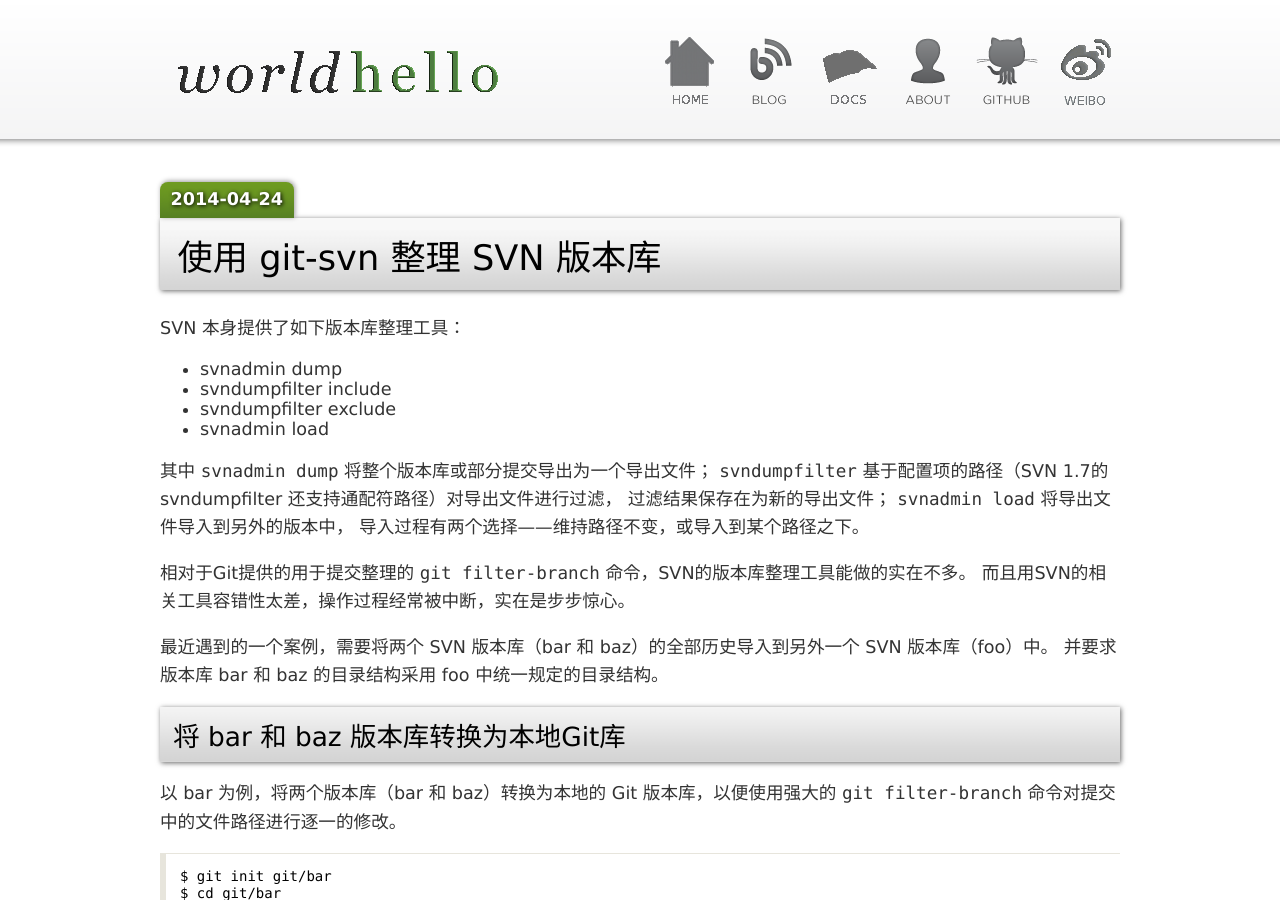
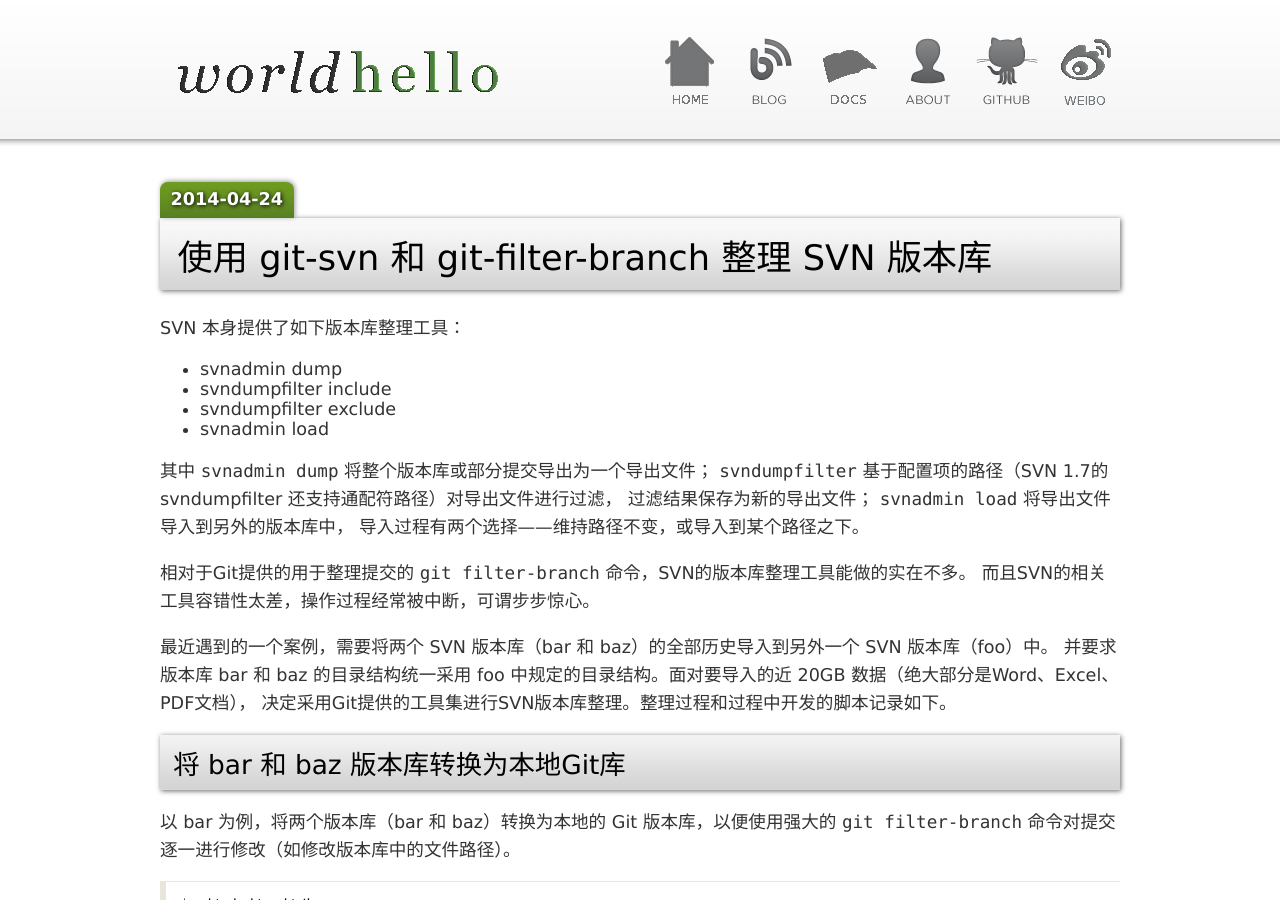
Before and after one commit to gotgit/gotgit.github.com, a Jekyll site: the page built from _posts/2014-04-24-svn-migrate-with-git-svn.md, in a window 1280 px wide and 900 px high. Built offline with Jekyll 4.4.1, drawn with Linux system fonts in a browser that asks for light colours; Markdown is read by kramdown in place of the engine named in the settings; comment, search, counter and statistics services are not loaded; some of the changed text lies outside the part shown.

Commit message:
Fix typo in svn-migrate-with-git-svn
Signed-off-by: Jiang Xin <worldhello.net@gmail.com>

```diff
--- a/_posts/2014-04-24-svn-migrate-with-git-svn.md
+++ b/_posts/2014-04-24-svn-migrate-with-git-svn.md
@@ -1,6 +1,6 @@
 ---
 layout: post
-title: "使用 git-svn 整理 SVN 版本库"
+title: "使用 git-svn 和 git-filter-branch 整理 SVN 版本库"
 ---
 
 SVN 本身提供了如下版本库整理工具：
@@ -12,19 +12,20 @@ SVN 本身提供了如下版本库整理工具：
 
 其中 `svnadmin dump` 将整个版本库或部分提交导出为一个导出文件； `svndumpfilter`
 基于配置项的路径（SVN 1.7的 svndumpfilter 还支持通配符路径）对导出文件进行过滤，
-过滤结果保存在为新的导出文件； `svnadmin load` 将导出文件导入到另外的版本中，
+过滤结果保存为新的导出文件； `svnadmin load` 将导出文件导入到另外的版本库中，
 导入过程有两个选择——维持路径不变，或导入到某个路径之下。
 
-相对于Git提供的用于提交整理的 `git filter-branch` 命令，SVN的版本库整理工具能做的实在不多。
-而且用SVN的相关工具容错性太差，操作过程经常被中断，实在是步步惊心。
+相对于Git提供的用于整理提交的 `git filter-branch` 命令，SVN的版本库整理工具能做的实在不多。
+而且SVN的相关工具容错性太差，操作过程经常被中断，可谓步步惊心。
 
 最近遇到的一个案例，需要将两个 SVN 版本库（bar 和 baz）的全部历史导入到另外一个 SVN 版本库（foo）中。
-并要求版本库 bar 和 baz 的目录结构采用 foo 中统一规定的目录结构。
+并要求版本库 bar 和 baz 的目录结构统一采用 foo 中规定的目录结构。面对要导入的近 20GB 数据（绝大部分是Word、Excel、PDF文档），
+决定采用Git提供的工具集进行SVN版本库整理。整理过程和过程中开发的脚本记录如下。
 
 ## 将 bar 和 baz 版本库转换为本地Git库 ##
 
 以 bar 为例，将两个版本库（bar 和 baz）转换为本地的 Git 版本库，以便使用强大的
-`git filter-branch` 命令对提交中的文件路径进行逐一的修改。
+`git filter-branch` 命令对提交逐一进行修改（如修改版本库中的文件路径）。
 
     $ git init git/bar
     $ cd git/bar
@@ -89,7 +90,7 @@ Windows和Linux下文件名长度限制不同，前者255个Unicode字符，后
 
 ## 根据需要对版本库目录重新组织 ##
 
-`git filter-branch` 至少有两个过滤器可以逐一对提交进行重新组织。一个是 `--tree-filter` ，
+`git filter-branch` 至少有两个过滤器可以对提交中的目录和文件进行组织。一个是 `--tree-filter` ，
 一个是 `--index-filter` 。前者的过滤器脚本写起来简单，但执行起来较后者慢至少一个数量级。
 
 根据路径转换的需求，编写过滤器脚本，如脚本 `transform.sh` ：
```
